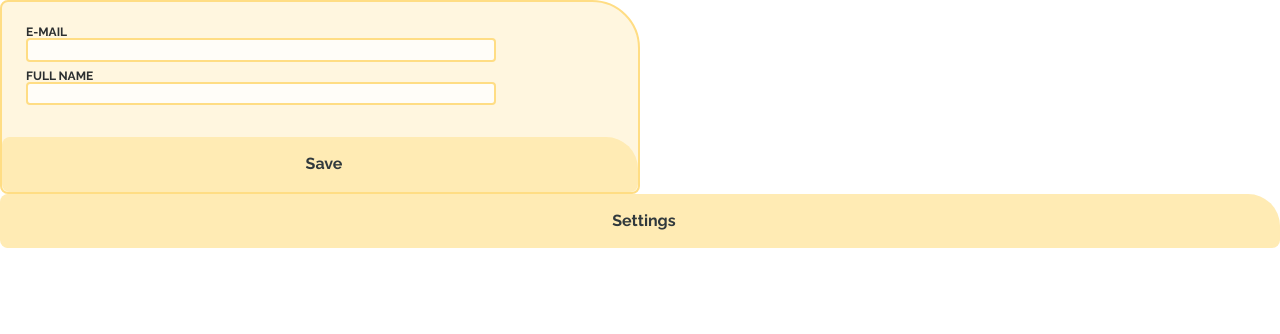
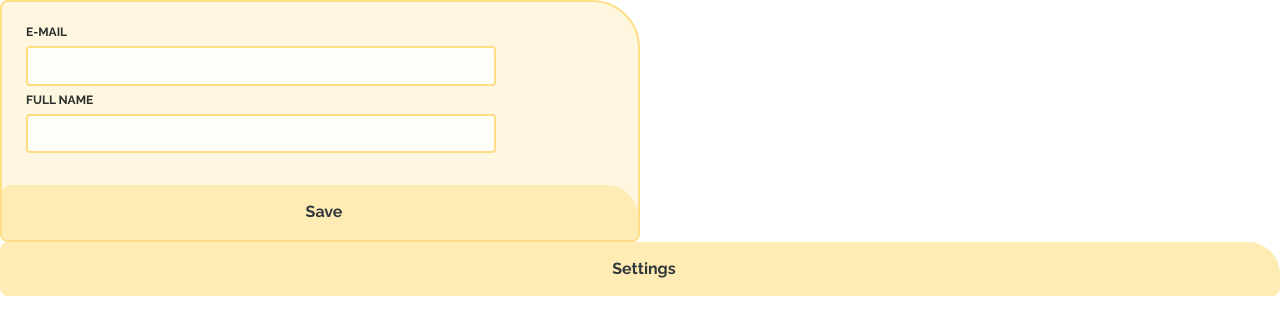
Before and after one commit to alphonseb/g01-e01-design-systems, a Vue app: page / in a window 1280 px wide. Shown: the top 334 px of the page. Built offline with nearby package versions, Linux system fonts and the light colour scheme.

Commit message:
:lipstick: spacing

```diff
--- a/src/components/02_molecules/FormField/FormField.scss
+++ b/src/components/02_molecules/FormField/FormField.scss
@@ -1,6 +1,6 @@
 .m-form-field {
     --text-color: var(--color-primary-text);
-    --margin-bottom: var(--base-space);
+    --margin-bottom: var(--base-space-1);
 
     & > label {
         display: block;
--- a/src/components/02_molecules/FormField/FormField.vue
+++ b/src/components/02_molecules/FormField/FormField.vue
@@ -1,13 +1,13 @@
 <template>
   <div class="m-form-field">
     <woof-text tag="label" type="small-l">{{ label }}</woof-text>
-    <text-input :input-type="inputType" />
+    <text-input :type="inputType" />
   </div>
 </template>
 
 <script>
 import WoofText from "@/components/01_atoms/WoofText/WoofText.vue";
-import TextInput from "@/components/01_atoms/TextInput/TextInput.vue";
+import TextInput from "@/components/02_molecules/TextInput/TextInput.vue";
 export default {
   name: "FormField",
   components: {
```
